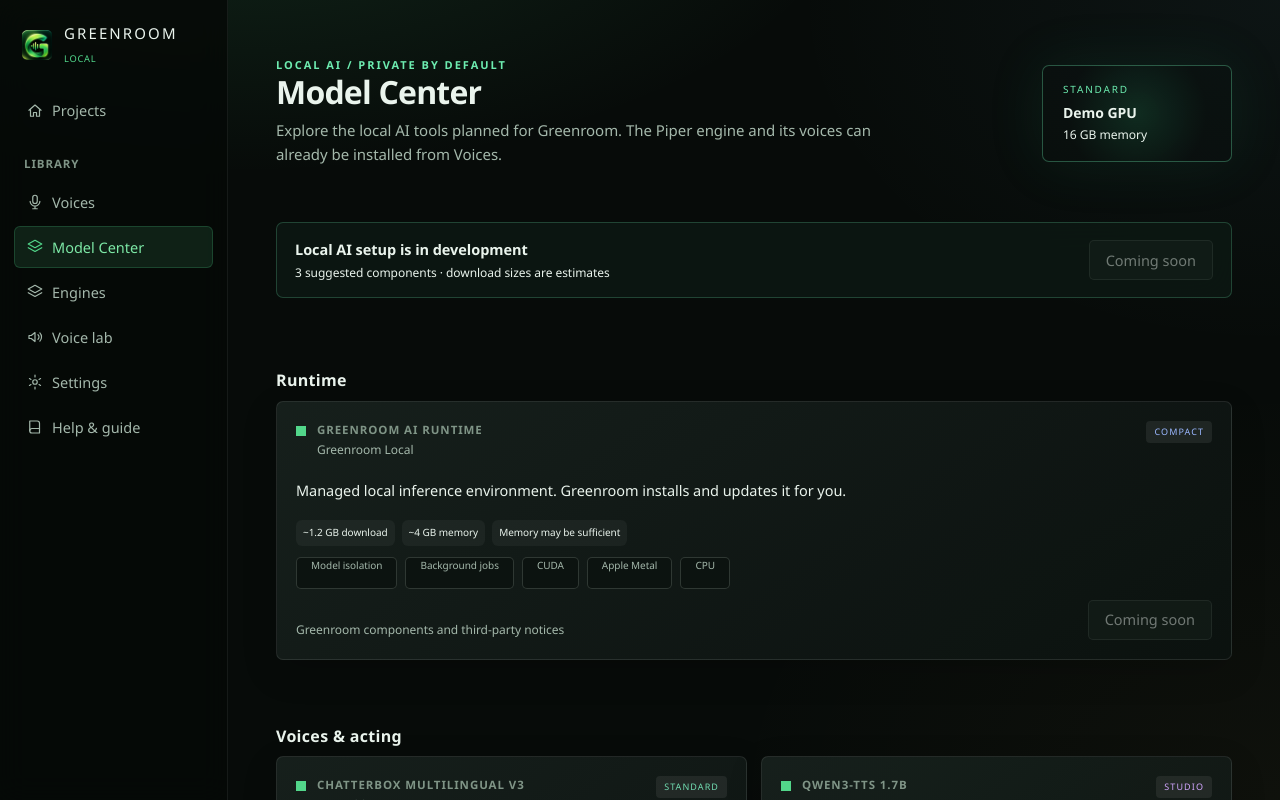
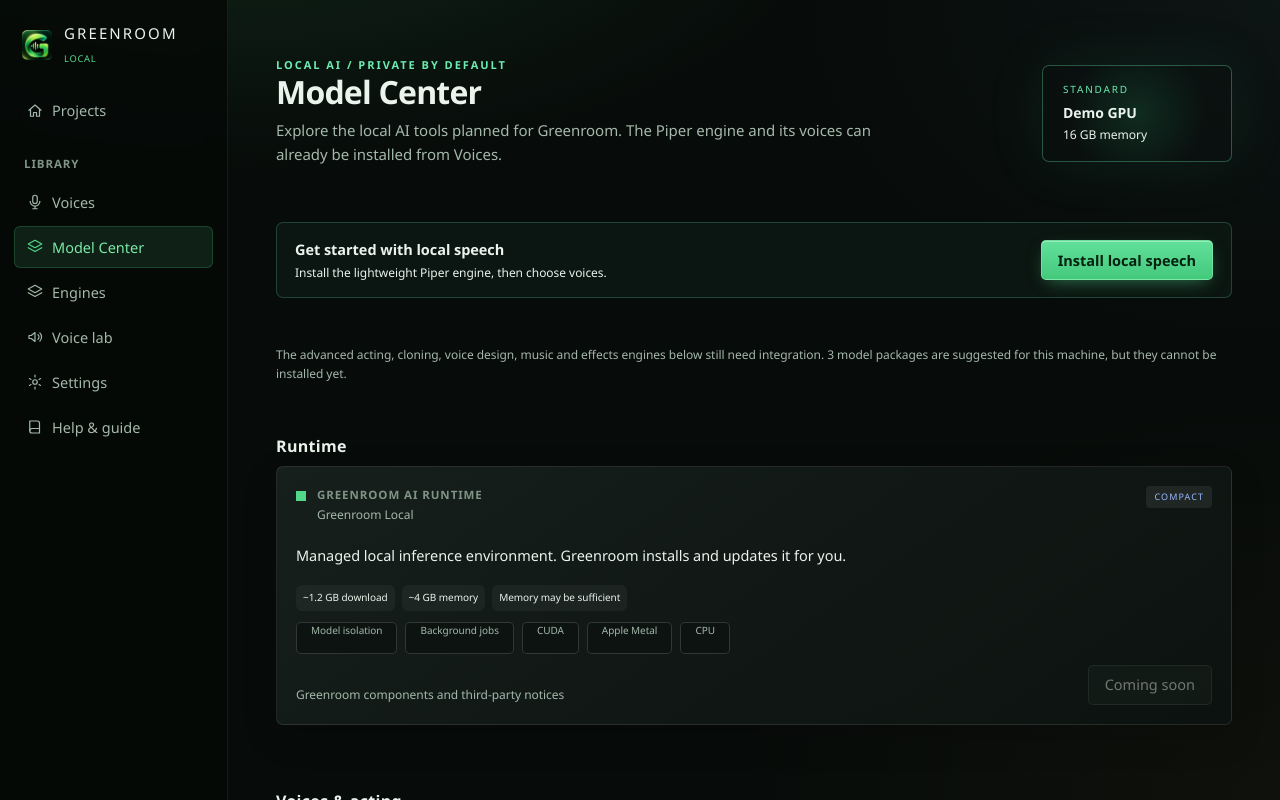
Before and after one commit to Olusegune/Greenroom_Local, a React (Vite) app in the folder app/: page / in a window 1280 px wide. Both pictures are taken after a click on the button "Model Center". Built offline with nearby package versions, Linux system fonts and the light colour scheme.

Commit message:
Add one-click local speech setup

```diff
--- a/app/src/screens/Models.tsx
+++ b/app/src/screens/Models.tsx
@@ -1,5 +1,6 @@
 import { useEffect, useMemo, useState } from "react";
 import { api, inApp } from "../api";
+import { useApp } from "../ctx";
 import { MODEL_CATALOG, recommendedModels, type HardwareProfile, type InstallState, type ModelKind } from "../models";
 
 const GROUPS: { id: ModelKind; label: string }[] = [
@@ -8,19 +9,32 @@
 ];
 
 export default function Models() {
+  const { confirmSpend, toast, go } = useApp();
   const [profile, setProfile] = useState<HardwareProfile>(() => browserProfile());
   const suggested = useMemo(() => recommendedModels(profile), [profile]);
   const [states, setStates] = useState<Record<string, InstallState>>({});
   const [progress, setProgress] = useState<Record<string, number>>({});
+  const [piperInstalled, setPiperInstalled] = useState(false);
+  const [piperBusy, setPiperBusy] = useState(false);
 
   useEffect(() => {
     void api.modelHardware().then(setProfile).catch(() => undefined);
+    void api.piperStatus().then((s) => setPiperInstalled(s.installed)).catch(() => undefined);
     void api.modelStates(MODEL_CATALOG.map((m) => m.id)).then((rows) => setStates(Object.fromEntries(rows.map((r) => [r.id, r.state])))).catch(() => undefined);
     if (!inApp()) return;
     let stop: (() => void) | undefined;
     void import("@tauri-apps/api/event").then(({ listen }) => listen<{ id: string; percent: number }>("model-download-progress", (e) => setProgress((p) => ({ ...p, [e.payload.id]: e.payload.percent })))).then((fn) => { stop = fn; });
     return () => stop?.();
   }, []);
+
+  const installPiper = async () => {
+    const ok = await confirmSpend({ title: "Install local speech engine?", lines: ["Downloads the Piper speech engine (about 22 MB).", "Voice files are downloaded separately when you add them to your library.", "Piper runs locally and reads plain text; it does not support expressive acting or cloning."], download: true });
+    if (!ok) return;
+    setPiperBusy(true);
+    try { await api.piperInstall(); const status = await api.piperStatus(); setPiperInstalled(status.installed); toast(status.installed ? "Piper installed. Choose a voice to download." : "Piper could not be verified.", !status.installed); }
+    catch (e) { toast((e as Error).message, true); }
+    finally { setPiperBusy(false); }
+  };
 
   return (
     <section className="models-screen">
@@ -36,9 +50,10 @@
       </header>
 
       <div className="setup-strip">
-        <div><strong>Local AI setup is in development</strong><span>{suggested.length} suggested components · download sizes are estimates</span></div>
-        <button disabled title="Model packages are not ready yet">Coming soon</button>
+        <div><strong>Get started with local speech</strong><span>{piperInstalled ? "Piper is installed. Choose a voice in the library." : "Install the lightweight Piper engine, then choose voices."}</span></div>
+        {piperInstalled ? <button onClick={() => go("voices")}>Browse voices</button> : <button className="primary" disabled={piperBusy} onClick={() => void installPiper()}>{piperBusy ? "Installing…" : "Install local speech"}</button>}
       </div>
+      <p className="muted small">The advanced acting, cloning, voice design, music and effects engines below still need integration. {suggested.length} model packages are suggested for this machine, but they cannot be installed yet.</p>
 
       {GROUPS.map((group) => {
         const rows = MODEL_CATALOG.filter((m) => m.kind === group.id);
```
